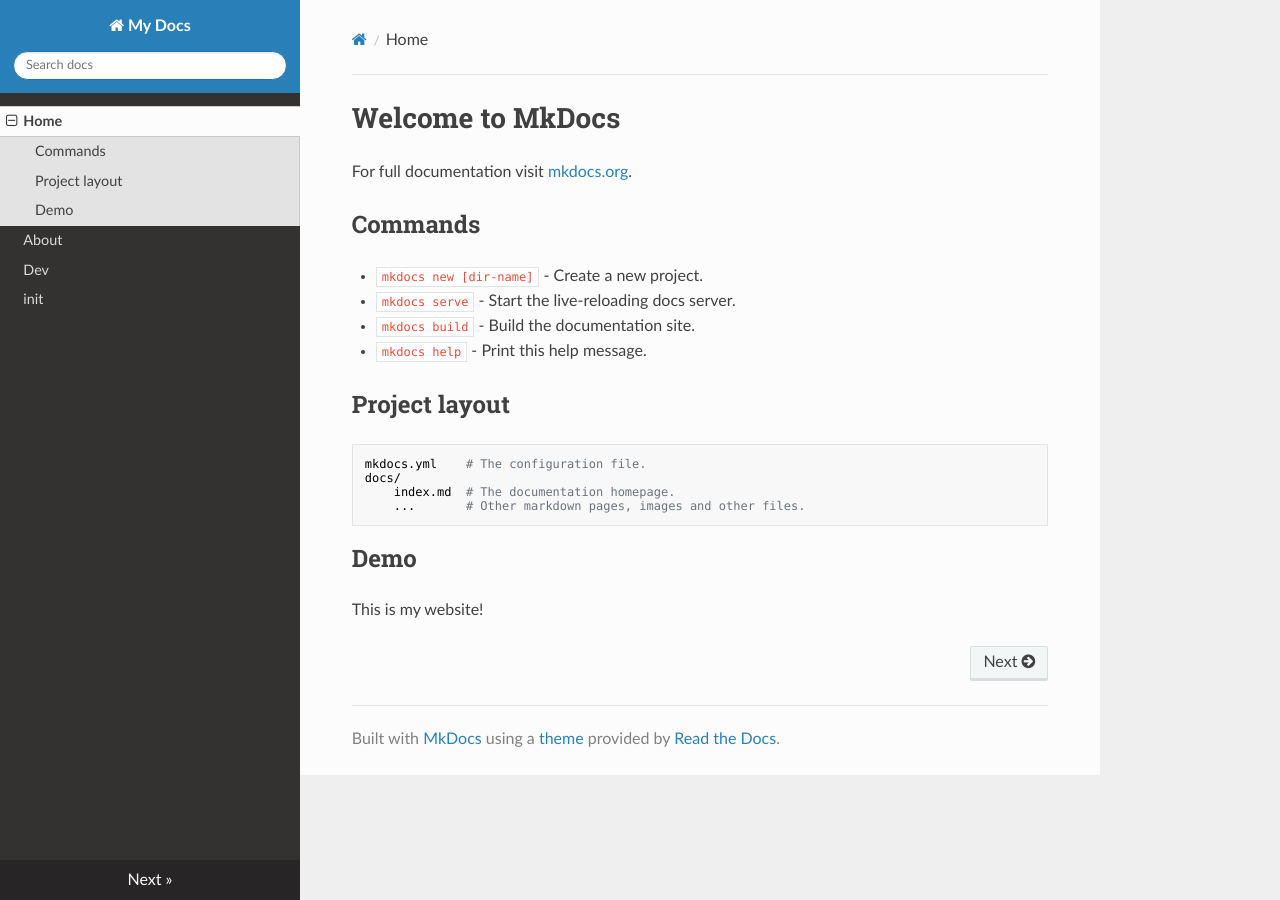
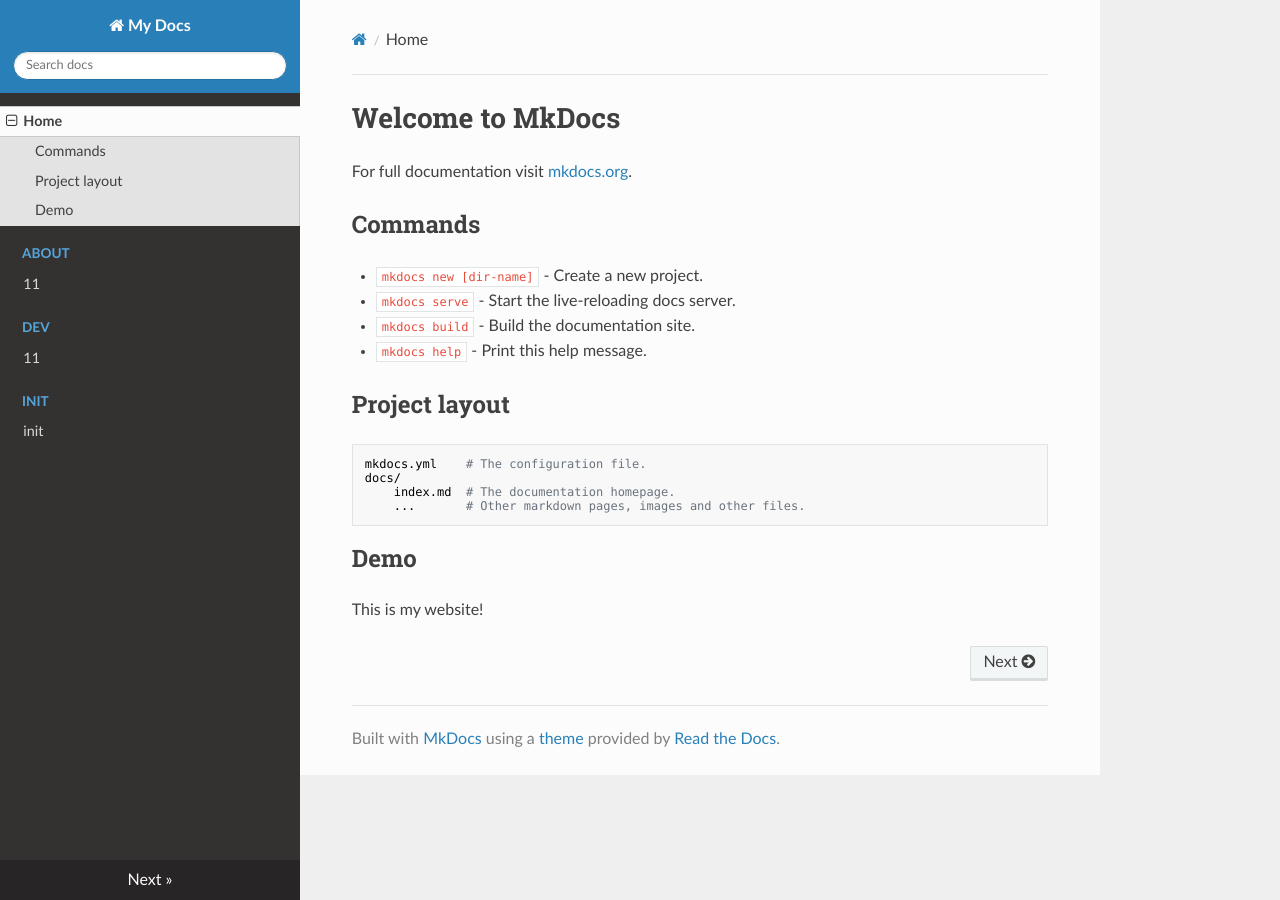
Before and after one commit to Xls1994/Dlblogs, an MkDocs documentation site: the page built from docs/index.md, in a window 1280 px wide. Built offline with MkDocs 1.6.1, drawn with Linux system fonts in a browser that asks for light colours; nearby versions of some CDN libraries; old or Windows-style settings are respelled for this version of MkDocs.

Commit message:
Update mkdocs.yml

```diff
--- a/mkdocs.yml
+++ b/mkdocs.yml
@@ -1,9 +1,9 @@
 site_name: My Docs
 pages:
-- [index.md, Home]
-- [about.md, About]
-- [develop.md ,Dev]
-- [nn/init.md,init]
+- ['index.md', 'Home']
+- ['about.md', 'About','11']
+- ['develop.md' ,'Dev','11']
+- ['nn/init.md','init','init']
 
 
 theme: readthedocs
```
